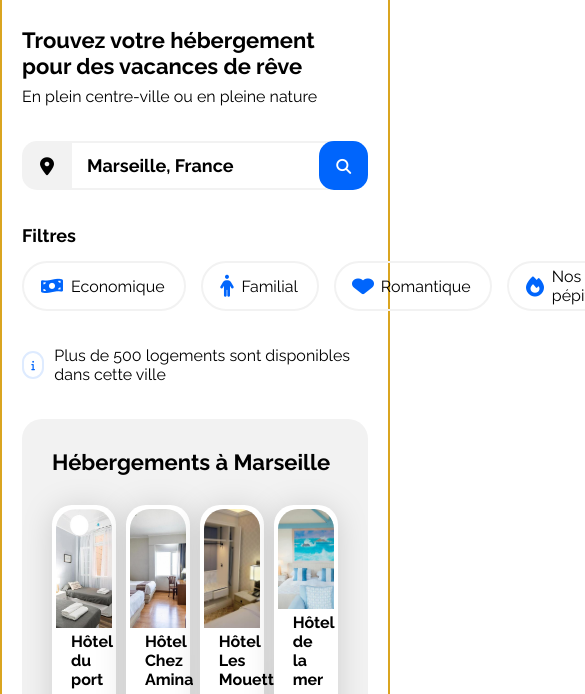
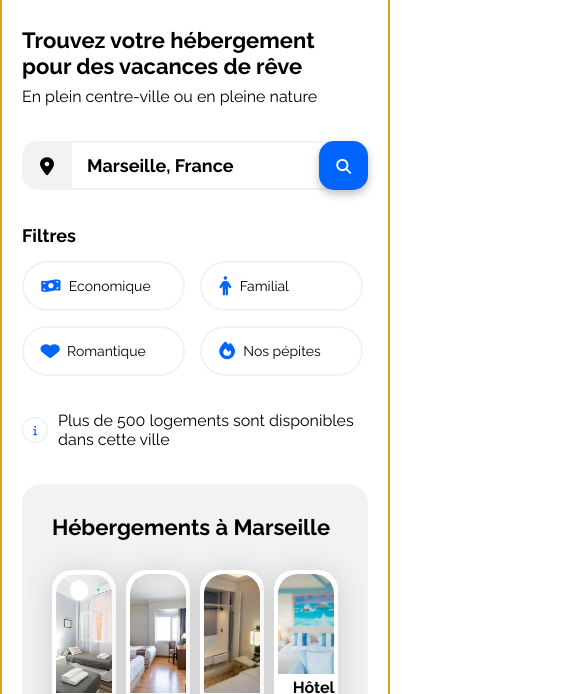
Before and after one commit to ThibautCadiou/Projet02-Booki, a plain HTML site: page index.html in a window 390 px wide. Shown: the part 120-814 px from the top of the page, 585 px wide, since content can reach past the window. Drawn offline with Linux system fonts and the light colour scheme.

Commit message:
correction d'un bug sur la largeur de i de infobar grace a min-width

```diff
--- a/css/style.css
+++ b/css/style.css
@@ -283,18 +283,38 @@ nav p:hover {
 .infobar {
     display: flex;
     align-items: center;
+    width: 100%;
+    height: fit-content;
     gap: 10px;
+    box-sizing: border-box;
     /* border: solid 3px black; */
 }
 
+/* .carre {
+    display: flex;
+
+    height: 30px;
+    width: 30px;
+    min-width: 30px;
+    border: solid 3px red;
+} */
+
 .infobar i {
     display: flex;
+    width: 24px;
+    height: 24px;
+    min-width: 24px;
     justify-content: center;
     align-items: center;
-    width: 24px;
-    height: 24px;
-    border: var(--filter-bg-color) solid 2px;
-    border-radius: 24px;
+    border-radius: 100px;
+    border: var(--filter-bg-color) solid 1px;
+}
+
+.infobar p {
+    display: flex;
+    flex-wrap: wrap;
+    width: 100%;
+    /* border: solid 3px red; */
 }
 
 /****** Hebergements And Populaires ******/
@@ -614,17 +634,12 @@ footer div {
         border: none;
         border-radius: 15px;
         /* border: solid 2px blue; */
+        filter: drop-shadow(0px 4px 4px rgba(0, 0, 0, 0.25));
     }
 
     .submit02 i {
         color: white;
         transform: scale(1.121);
-    }
-
-    .search-button {
-        border-radius: 15px;
-        width: 49px;
-        filter: drop-shadow(0px 4px 4px rgba(0, 0, 0, 0.25));
     }
 
     .search-form {
@@ -637,4 +652,16 @@ footer div {
         border-top: solid 2px var(--main-bg-color);
         border-bottom: solid 2px var(--main-bg-color);
     }
+
+    .onglets {
+        display: flex;
+        flex-wrap: wrap;
+        width: 100%;
+    }
+
+    .filter-onglet {
+        width: calc(50% - 10px);
+        justify-content: left;
+        font-size: 14px;
+    }
 }
--- a/index.html
+++ b/index.html
@@ -57,7 +57,7 @@
                                 <div class="titre-onglet-text"><p>Romantique</p></div>
                             </div>
                             <div class="filter-onglet">
-                                <i class="fa-solid fa-fire"></i>
+                                <i class="fa-solid fa-fire test"></i>
                                 <div class="titre-onglet-text"><p>Nos pépites</p></div>
                             </div>
                         </div>
```
